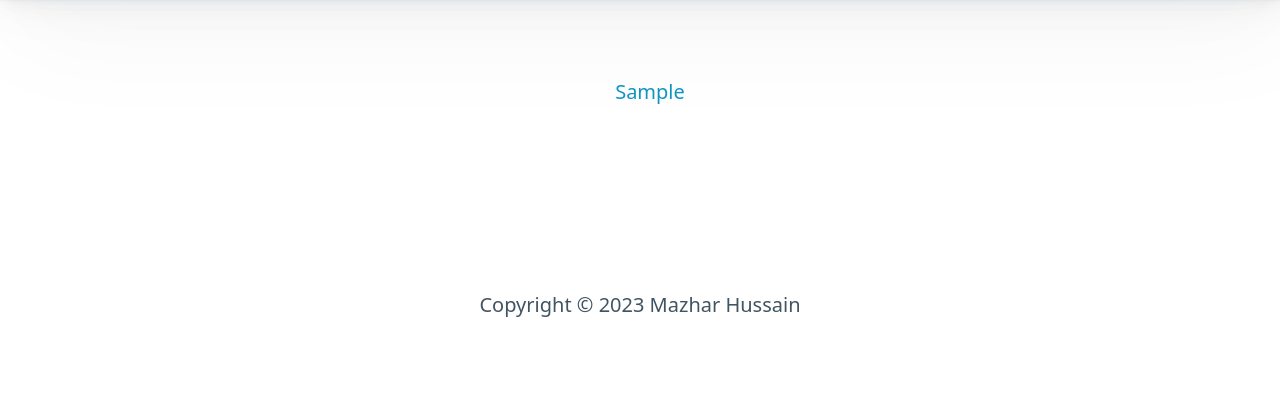
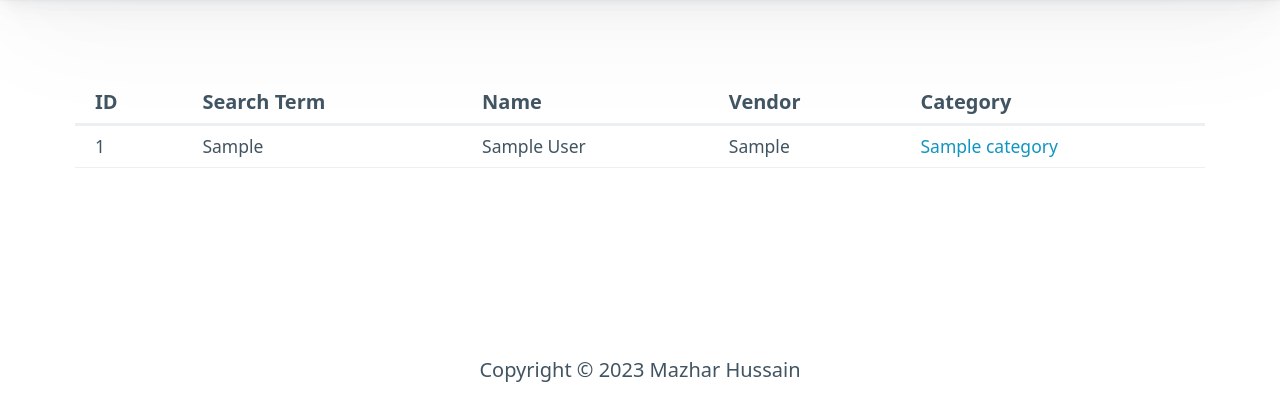
Before and after one commit to ProdComb/ProdComb, a Django app: page /products/ in a window 1280 px wide. Shown: the part 65-485 px from the top of the page. Run offline with Django 4.2, Linux system fonts and the light colour scheme; tables that the repository leaves empty hold one stand-in row (values such as "Sample post"); parts of the project's set-up code (start-up, migrations or seed data) failed here and were passed over.

Commit message:
Turn product list into a table

```diff
--- a/templates/products.html
+++ b/templates/products.html
@@ -3,10 +3,27 @@
 {% block heading %}Products{% endblock %}
 {% block content %}
   {% if products %}
-    <ul>
-    {% for product in products %}
-      <li style="list-style: none"><a href="{% url 'product_detail' product.pk %}">{{ product.search_term }}</a></li>
-    {% endfor %}
-    </ul>
+    <table>
+      <thead>
+        <tr>
+          <th scope="col"><strong>ID</strong></th>
+          <th scope="col"><strong>Search Term</strong></th>
+          <th scope="col"><strong>Name</strong></th>
+          <th scope="col"><strong>Vendor</strong></th>
+          <th scope="col"><strong>Category</strong></th>
+        </tr>
+       <tbody>
+        {% for product in products %}
+          <tr>
+            <td>{{ product.pk }}</td>
+            <td>{{ product.search_term }}</td>
+            <td>{{ product.full_name }}</td>
+            <td>{{ product.vendor }}</td>
+            <td><a href="{% url 'category_detail' product.category.pk %}">{{ product.category.name }}</a></td>
+          </tr>
+        {% endfor %}
+      </thead>
+     </tbody>
+    </table>
   {% endif %}
 {% endblock content %}
```
